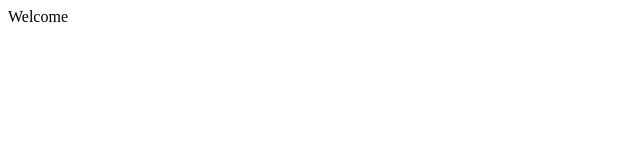
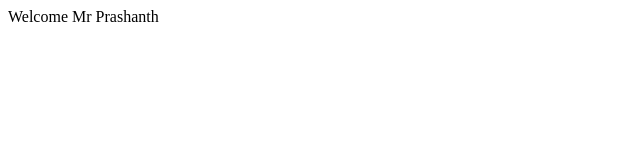
Before and after one commit to prashanthsk/sample1, a plain HTML site: page index.html in a window 1280 px wide. Shown: the whole page, without its empty margins (0-640 px from the left). Drawn offline with Linux system fonts and the light colour scheme.

Commit message:
Update index.html

```diff
--- a/index.html
+++ b/index.html
@@ -1,3 +1,5 @@
 <html>
 Welcome
+  Mr Prashanth
+
 </html>
```
